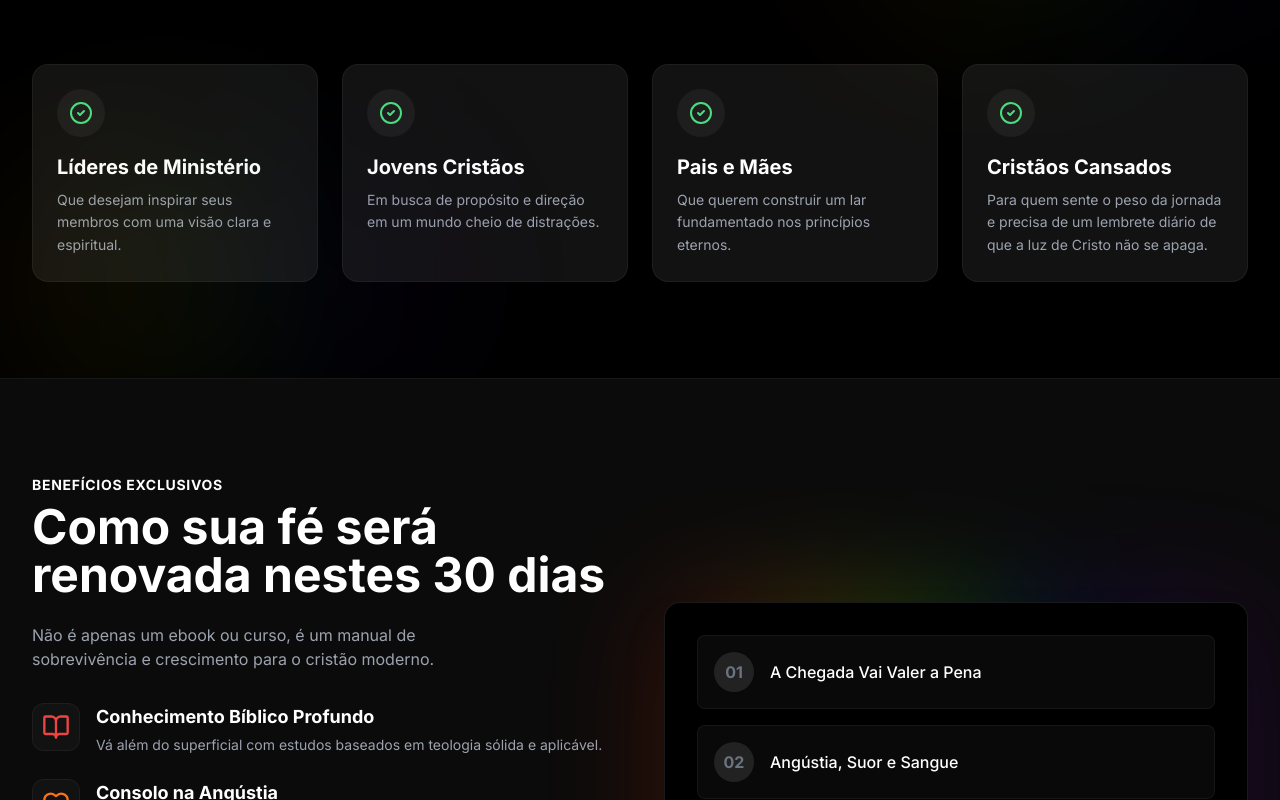
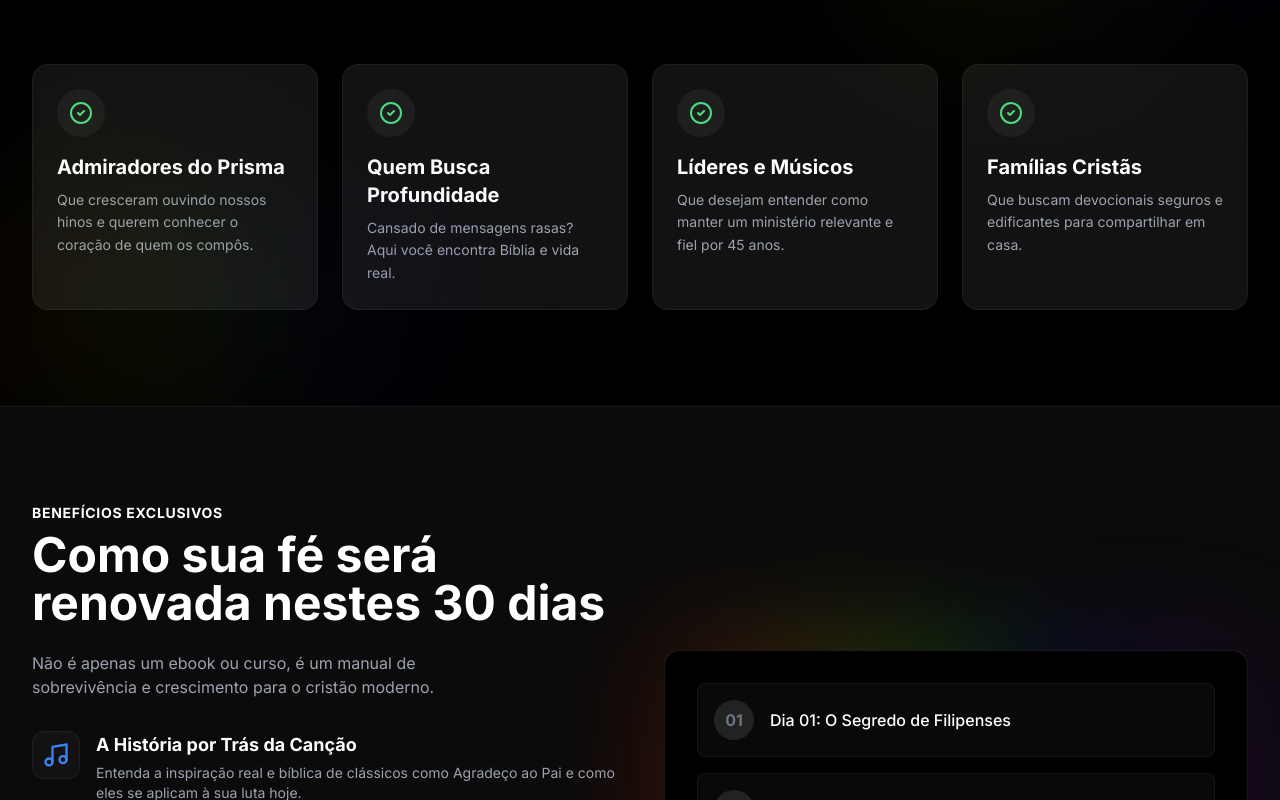
Before and after one commit to fast-dev-digital/lp-prisma-brasil, a React (Vite) app: page / in a window 1280 px wide. Shown: the part 2000-2800 px from the top of the page. Built offline with nearby package versions, Linux system fonts and the light colour scheme.

Commit message:
style: Refatoração da landing page pra ser condizente com 45 anos de história do Prisma Brasil. Ajuste no preço do produto também

```diff
--- a/src/components/sections/AudienceSection.tsx
+++ b/src/components/sections/AudienceSection.tsx
@@ -5,20 +5,20 @@ import { CheckCircle2 } from 'lucide-react';
 export const AudienceSection = () => {
     const audiences = [
         {
-            title: "Líderes de Ministério",
-            description: "Que desejam inspirar seus membros com uma visão clara e espiritual."
+            title: "Admiradores do Prisma",
+            description: "Que cresceram ouvindo nossos hinos e querem conhecer o coração de quem os compôs."
         },
         {
-            title: "Jovens Cristãos",
-            description: "Em busca de propósito e direção em um mundo cheio de distrações."
+            title: "Quem Busca Profundidade",
+            description: "Cansado de mensagens rasas? Aqui você encontra Bíblia e vida real."
         },
         {
-            title: "Pais e Mães",
-            description: "Que querem construir um lar fundamentado nos princípios eternos."
+            title: "Líderes e Músicos",
+            description: "Que desejam entender como manter um ministério relevante e fiel por 45 anos."
         },
         {
-            title: "Cristãos Cansados",
-            description: "Para quem sente o peso da jornada e precisa de um lembrete diário de que a luz de Cristo não se apaga."
+            title: "Famílias Cristãs",
+            description: "Que buscam devocionais seguros e edificantes para compartilhar em casa."
         }
     ];
 
--- a/src/components/sections/BenefitsSection.tsx
+++ b/src/components/sections/BenefitsSection.tsx
@@ -5,29 +5,29 @@ import { BookOpen, Heart, Shield, Infinity, Music } from 'lucide-react';
 export const BenefitsSection = () => {
     const benefits = [
         {
+            icon: <Music className="text-blue-500" size={28} />,
+            title: "A História por Trás da Canção",
+            description: "Entenda a inspiração real e bíblica de clássicos como Agradeço ao Pai e como eles se aplicam à sua luta hoje."
+        },
+        {
             icon: <BookOpen className="text-red-500" size={28} />,
-            title: "Conhecimento Bíblico Profundo",
-            description: "Vá além do superficial com estudos baseados em teologia sólida e aplicável."
+            title: "Teologia, não Autoajuda",
+            description: "Cada dia é fundamentado nas Escrituras (Ex: Filipenses), trazendo a mesma profundidade doutrinária dos nossos 45 álbuns."
+        },
+        {
+            icon: <Shield className="text-green-500" size={28} />,
+            title: "45 Anos de Experiência",
+            description: "Aprenda com quem já viveu milagres, provações e vitórias em décadas de ministério pelo mundo."
         },
         {
             icon: <Heart className="text-orange-500" size={28} />,
-            title: "Consolo na Angústia",
-            description: "Encontre paz para os dias difíceis através da oração e da consciência da presença divina."
+            title: "Consolo Real",
+            description: "Mensagens para momentos de angústia, escritas por quem viveu a realidade da estrada e da fé na prática."
         },
         {
             icon: <Infinity className="text-yellow-500" size={28} />,
-            title: "Foco na Eternidade",
-            description: "Aprenda a olhar para além dos sofrimentos momentâneos, fixando os olhos na recompensa que vale a pena."
-        },
-        {
-            icon: <Shield className="text-green-500" size={28} />,
-            title: "Fortalecimento Espiritual",
-            description: "Crie uma rotina devocional inabalável e blinde sua mente contra o mal."
-        },
-        {
-            icon: <Music className="text-blue-500" size={28} />,
-            title: "Experiência Musical",
-            description: "Meditações integradas com canções exclusivas do Grupo Prisma Brasil via QR Code."
+            title: "Legado para sua Família",
+            description: "Princípios eternos que sustentaram o Prisma Brasil e vão fortalecer a base da sua casa."
         }
     ];
 
@@ -67,9 +67,9 @@ export const BenefitsSection = () => {
                  {/* Visual representation of content (e.g., Chapter list) */}
                  <div className="space-y-4">
                      {[
-                        "A Chegada Vai Valer a Pena",
-                        "Angústia, Suor e Sangue",
-                        "A Palavra-Chave é Obediência"
+                        "Dia 01: O Segredo de Filipenses",
+                        "Dia 07: Agradeço ao Pai (Bastidores)",
+                        "Dia 15: Quando a Estrada é Longa"
                      ].map((title, i) => (
                          <div key={i} className="flex items-center gap-4 p-4 rounded-lg bg-surface/50 border border-white/5 hover:bg-white/5 transition-colors">
                              <div className="w-10 h-10 rounded-full bg-white/10 flex items-center justify-center font-bold text-gray-500 flex-shrink-0">
--- a/src/components/sections/CTASection.tsx
+++ b/src/components/sections/CTASection.tsx
@@ -15,13 +15,13 @@ export const CTASection = () => {
           Inicie Sua Caminhada De Renovação Hoje Mesmo
         </h2>
         <p className="text-xl text-gray-300 mb-8">
-          Tenha acesso vitalício ao devocional completo e atualizações futuras.
+          Tenha acesso vitalício ao devocional completo por R$1 por dia.
         </p>
 
         <div className="flex flex-col items-center gap-2 mb-8">
-            <span className="text-gray-400 line-through text-lg">De R$ 97,90</span>
-            <span className="text-4xl md:text-6xl font-bold text-white tracking-tight">R$ 39,90</span>
-            <span className="text-green-400 font-medium">ou 9x de R$ 5,24</span>
+            <span className="text-gray-400 line-through text-lg">De R$ 49,90</span>
+            <span className="text-4xl md:text-6xl font-bold text-white tracking-tight">R$ 30,00</span>
+            <span className="text-green-400 font-medium">ou 6x de R$ 5,63</span>
         </div>
 
         <Button size="lg" className="w-full md:w-auto mx-auto px-12 py-4 text-xl hover:scale-105 mb-6" onClick={() => window.open('https://pay.kiwify.com.br/TpboKkz', '_blank')}>
--- a/src/components/sections/Hero.tsx
+++ b/src/components/sections/Hero.tsx
@@ -29,24 +29,24 @@ export const Hero = () => {
           <div className="inline-flex items-center gap-2 px-3 py-1 rounded-full bg-white/10 border border-white/10 backdrop-blur-sm mb-6">
             <span className="flex items-center gap-1 text-yellow-400 text-xs font-semibold">
               <Star size={12} fill="currentColor" />
-              #1 Infoproduto Gospel
+              Edição Comemorativa • 45 Anos de História
             </span>
           </div>
 
           <h1 className="text-4xl md:text-6xl font-bold leading-tight mb-6">
-            Renove suas forças: <br />
+            Não é apenas um devocional. <br />
             <span className="text-white">
-              30 dias para transformar sua intimidade com Deus
+              É a história do Prisma Brasil edificando a sua fé.
             </span>
           </h1>
 
           <p className="text-lg text-gray-300 mb-8 leading-relaxed max-w-lg">
-            Um devocional diário escrito para acompanhar você em momentos de alegria, angústia e silêncio, revelando o amor de Deus nas situações do cotidiano
+            Descubra os bastidores espirituais das canções que marcaram gerações. 30 dias de reflexões baseadas em experiências reais de nossas turnês e fundamentadas na Palavra de Deus.
           </p>
 
           <div className="flex flex-col sm:flex-row gap-4">
             <Button size="lg" className="w-full sm:w-auto hover:scale-105" onClick={() => window.open('https://pay.kiwify.com.br/TpboKkz', '_blank')}>
-              Quero Renovar Minha Fé
+              Quero Iniciar Minha Jornada
               <ChevronRight size={20} />
             </Button>
             <Button variant="outline" size="lg" className="w-full sm:w-auto">
```
